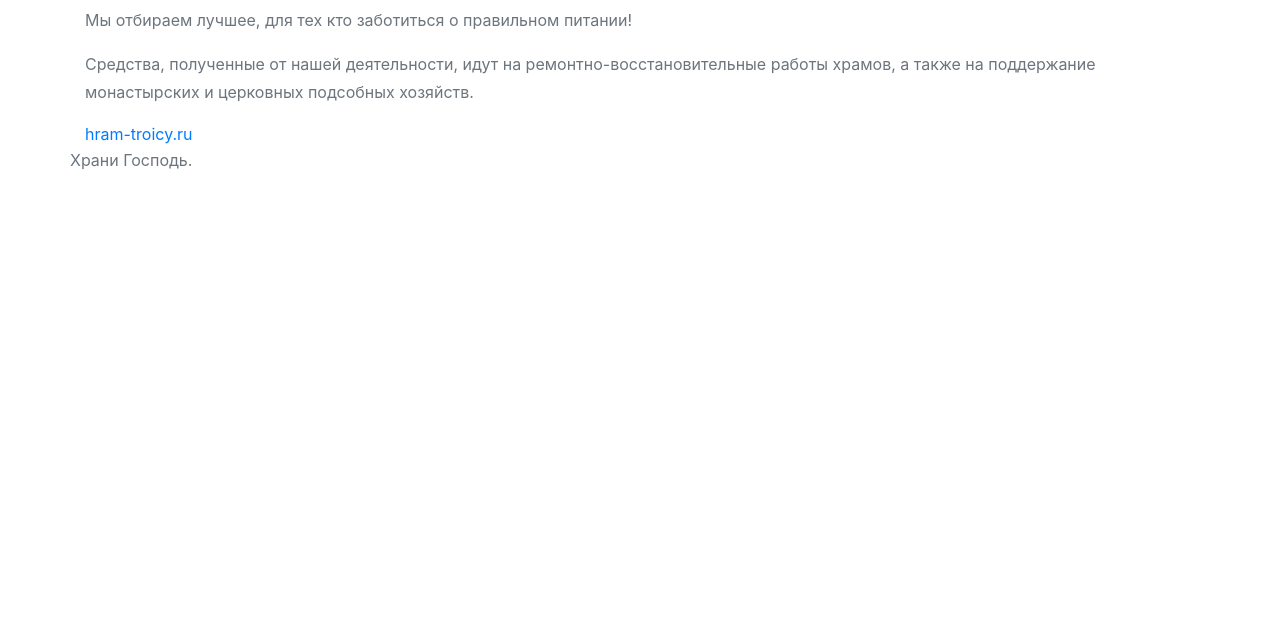
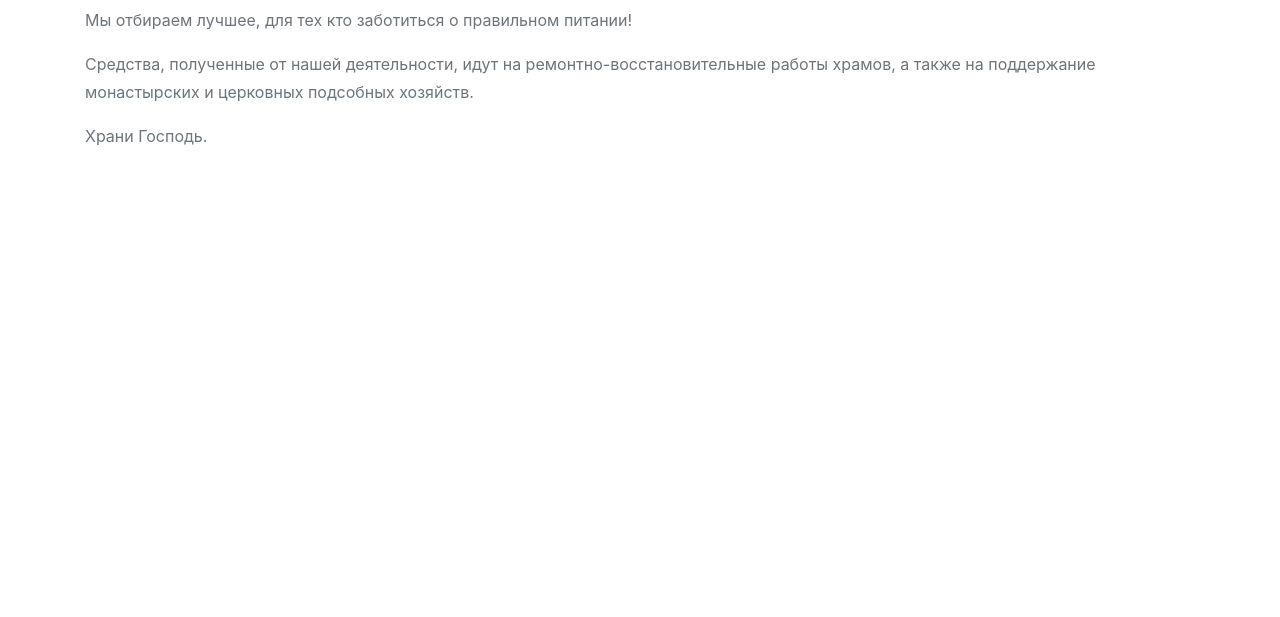
Before and after one commit to uktvoydom/uktvoydom.github.io, a website with bundled scripts: page index.html in a window 1280 px wide. Shown: the part 3420-4037 px from the top of the page. Built offline with nearby package versions, Linux system fonts and the light colour scheme; a web font is replaced by a local one.

Commit message:
Update index.html

```diff
--- a/index.html
+++ b/index.html
@@ -276,13 +276,6 @@
 
 <p class="large text-muted">Средства, полученные от нашей деятельности, идут на ремонтно-восстановительные работы храмов, а также на поддержание монастырских и церковных подсобных хозяйств.</p>
 
-
-<div class="contact-info">
-    <a href="http://hram-troicy.ru" class="contact-link">hram-troicy.ru</a>
-
-  </div>
-  </div>
-
 <p class="large text-muted"> Храни Господь.</p>
 </div>
 </div>
```
